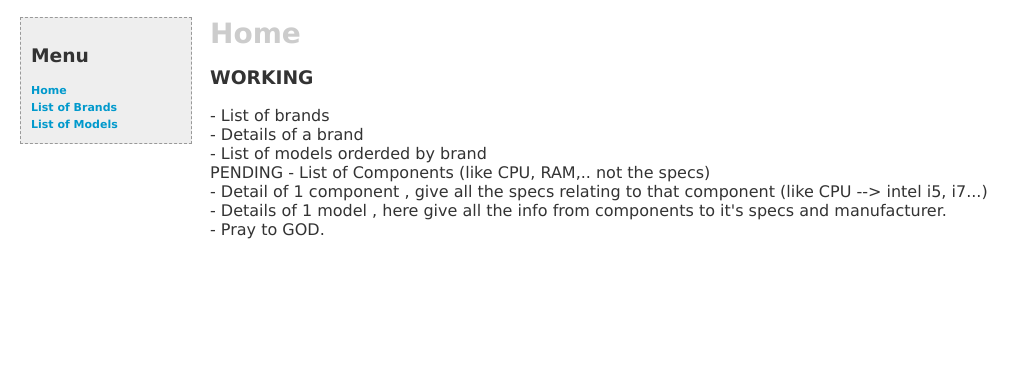
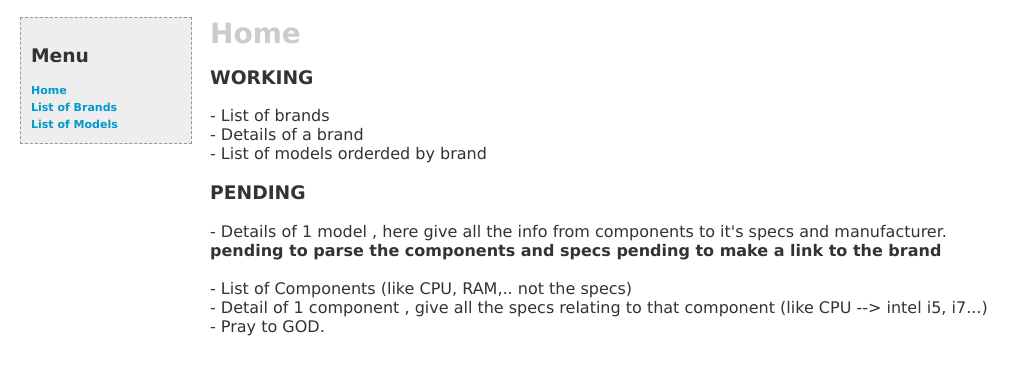
Before and after one commit to eduardmiro/notebookcompare, a Django app: page / in a window 1280 px wide. Shown: the part 83-458 px from the top of the page, without its empty margins (0-1030 px from the left). Run offline with Django 3.2, Linux system fonts and the light colour scheme.

Commit message:
new minor changes. new model details page

```diff
--- a/notebookcompare/notebookapp/templates/mainpage.html
+++ b/notebookcompare/notebookapp/templates/mainpage.html
@@ -8,13 +8,14 @@
 	- Details of a brand</br>
 	- List of models orderded by brand</br>
 
- </h3>PENDING</h3>
-
-
-
+ <h3>PENDING</h3>
+	- Details of 1 model , here give all the info from components to it's specs and manufacturer.</br>
+	<b> pending to parse the components and specs </b>
+	<b> pending to make a link to the brand </b>
+</br></br>
 	- List of Components (like CPU, RAM,.. not the specs)</br>
 	- Detail of 1 component , give all the specs relating to that component  (like CPU --> intel i5, i7...)</br>
-	- Details of 1 model , here give all the info from components to it's specs and manufacturer.</br>
+
 	- Pray to GOD.</br>
 
 {% endblock %}
--- a/notebookcompare/notebookapp/templates/models.html
+++ b/notebookcompare/notebookapp/templates/models.html
@@ -7,7 +7,7 @@
 
 	{% for model in all_models %}
 
-		<B>{{ model.brand}}</b>  <B>{{ model.name }}</b>  Price: {{ model.price }} €   <a href="/brands/{{ model.name  }}"> Notebook Details </a>
+		<B>{{ model.brand}}</b>  <B>{{ model.name }}</b>  Price: {{ model.price }} €   <a href="/models/{{ model.name  }}"> Notebook Details </a>
 
 		</br>
 
--- a/notebookcompare/notebookapp/views.py
+++ b/notebookcompare/notebookapp/views.py
@@ -7,6 +7,7 @@ from django.shortcuts import render_to_response
 #imports
 from notebookapp.models import Brand
 from notebookapp.models import Model
+from notebookapp.models import *
 from django.http import Http404
 #
 def mainpage(request):
@@ -20,11 +21,15 @@ def brands(request):
 	return render_to_response('brands.html',param)
 
 
-#list the details of a brand
+#Shows the details of a brand
 def brand_detail(request, brand_name):
 	try:
 		brand= Brand.objects.get(name=brand_name)
-		param = {'titlehead' : "Brand Details",'name' : brand.name ,'web' : brand.web , 'country' : brand.country , 'pictureurl' : brand.pictureurl}
+		param = { 'titlehead' : "Brand Details",
+			  'name' : brand.name ,
+                          'web' : brand.web ,
+			  'country' : brand.country ,
+			  'pictureurl' : brand.pictureurl}
 	except Brand.DoesNotExist:
        	 raise Http404
     	return render_to_response('detailbrand.html', param)
@@ -34,3 +39,22 @@ def models(request):
 	param = { 'titlehead' : "List of all Models ordered by Brand"}
 	param['all_models'] = Model.objects.all().order_by('brand')
 	return render_to_response('models.html',param)
+
+#Shows the details of a Model
+def model_detail(request, model_name):
+	try:
+
+
+		model= Model.objects.get(name=model_name)
+		specs = model.specification.all()
+		param = { 'titlehead' : "Model Details",
+			  'name' : model.name ,
+			  'date' : model.date ,
+                          'price' : model.price ,
+			  'brand' : model.brand,
+			  'spec':specs,
+                          'pictureurl' : model.pictureurl }
+
+	except Model.DoesNotExist:
+       	 raise Http404
+    	return render_to_response('detailmodel.html', param)
--- a/notebookcompare/notebookcompare/urls.py
+++ b/notebookcompare/notebookcompare/urls.py
@@ -20,4 +20,5 @@ urlpatterns = patterns('',
     url(r'^brands/$', brands , name='brands'),
     url(r'^brands/(?P<brand_name>\w+)/$', brand_detail , name='brand detail'),
     url(r'^models/$', models , name='models'),
+    url(r'^models/(?P<model_name>\w+)/$', model_detail , name='model detail'),
 )
```
Also changed, not shown: notebookcompare/notebookapp/templates/detailmodel.html (added, +29 -0 lines).
